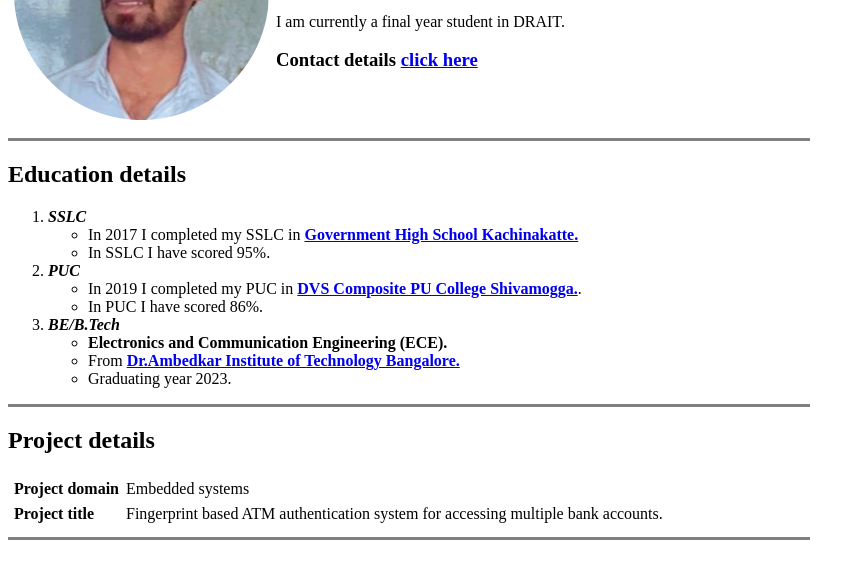
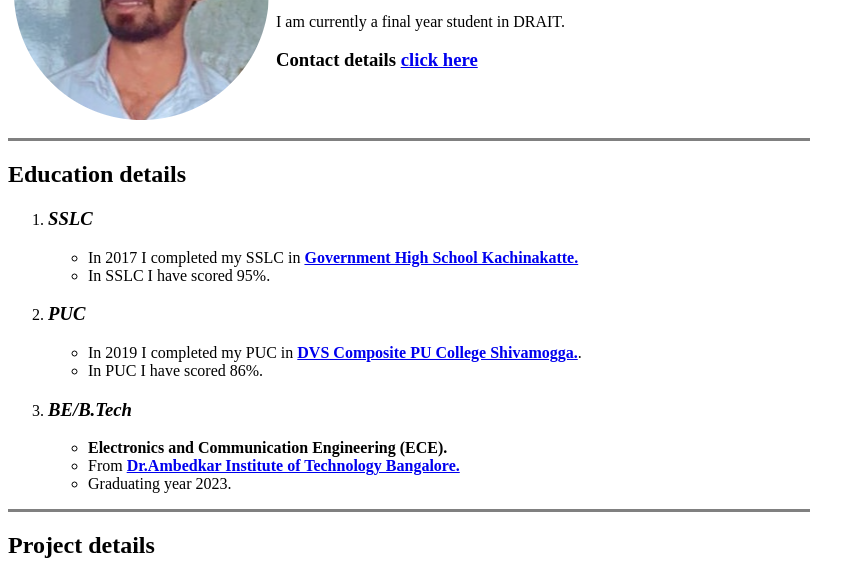
Before and after one commit to Sachin16vh/cv, a plain HTML site: page index.html in a window 1280 px wide. Shown: the part 149-717 px from the top of the page, without its empty margins (0-865 px from the left). Drawn offline with Linux system fonts and the light colour scheme.

Commit message:
Update index.html

```diff
--- a/index.html
+++ b/index.html
@@ -18,17 +18,17 @@
     <hr size="3" noshade  align="left" width="800">
     <h2> Education details</h2>
     <ol>
-        <li><em><strong>SSLC</strong></em></h3></li>
+        <li><h3><em><strong>SSLC</strong></em></h3></li>
            <ul>
               <li>In 2017 I completed my SSLC in <strong><a href="https://balutsav.org/school/government-high-school-kachinakatte/"> Government High School Kachinakatte.</a></strong></li>
               <li> In SSLC I have scored 95%.</li>
            </ul>
-        <li><em><strong>PUC</strong></em></li>
+        <li><h3><em><strong>PUC</strong></em></h3></li>
             <ul>
                 <li>In 2019 I completed my PUC in <strong><a href="https://school.careers360.com/schools/dvs-composite-pre-university-college-basaveshwar-nagar-shivamogga"> DVS Composite PU College Shivamogga.</a></strong>.</li>
                 <li>In PUC I have scored 86%.</li>
             </ul>
-        <li><em><strong>BE/B.Tech</strong></em></li>
+        <li><h3><em><strong>BE/B.Tech</strong></em></h3></li>
             <ul>
                 <li><strong>Electronics and Communication Engineering (ECE).</strong></li>
                 <li>From <strong><a href="https://drait.edu.in/"> Dr.Ambedkar Institute of Technology Bangalore.</a></strong></li>
```
